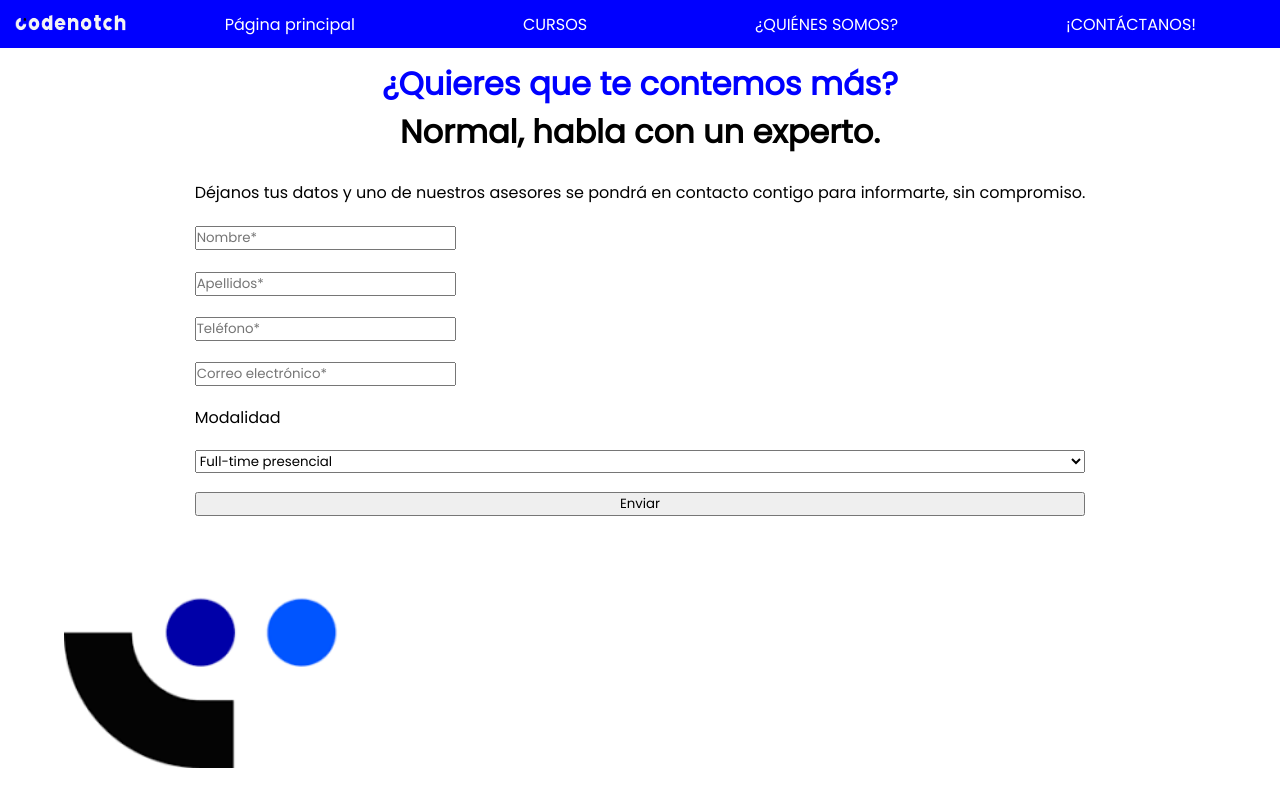
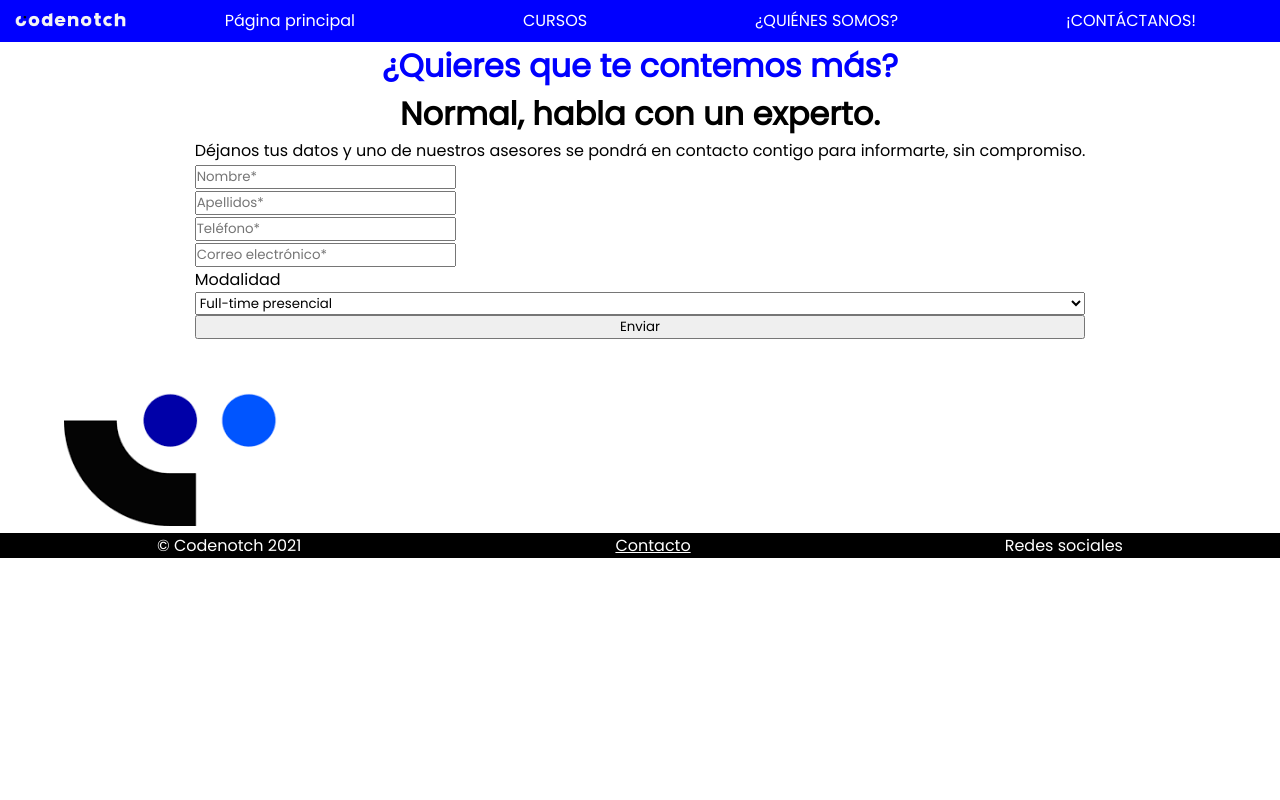
Before and after one commit to Teresadma/Maquetacion, a plain HTML site: page CODENOTCH/contacto.html in a window 1280 px wide. Drawn offline with Linux system fonts and the light colour scheme.

Commit message:
últimos cambios

```diff
--- a/CODENOTCH/contacto.css
+++ b/CODENOTCH/contacto.css
@@ -13,9 +13,9 @@
     box-sizing: border-box;
     font-family: 'Poppins', sans-serif;
 }
-main{
-    width: 100vw;
-    height: 100vh;
+.central{
+    max-width: 1280px;
+    margin:0 auto;
 }
 
     .cabecera{
@@ -44,6 +44,14 @@ main{
             color: var(--myColorVar);
             text-decoration: none;
         }
+        .nav_link:hover{
+            color:var(--myColorVar3);
+            border-bottom: var(--myColorVar3);
+        }
+        .nav_link:active{
+            color:var(--myColorVar3);
+            background-color:var(--myColorVar4);
+        }
     .caja{
         height: 60%;
         display:flex;
@@ -69,3 +77,17 @@ main{
         height: 30%;
         margin-left: 5%;
     }
+    .pie{
+        background-color: var(--myColorVar3);
+
+        display:flex;
+        flex-direction: row;
+        justify-content: space-around;
+        align-items: center;
+    }
+        .pie div{
+            color: var(--myColorVar)
+        }
+        .pie a{
+            color:var(--myColorVar);
+        }
--- a/CODENOTCH/contacto.html
+++ b/CODENOTCH/contacto.html
@@ -12,12 +12,13 @@
         <header class="cabecera">
             <img src="./fotos/logo.png">
             <div>
-                <a href="landing.html">Página principal</a>
-                <a href="cursos.html">CURSOS</a>
-                <a href="equipo.html">¿QUIÉNES SOMOS?</a>
-                <a href="contacto.html">¡CONTÁCTANOS!</a>
+                <a href="landing.html" class="nav_link">Página principal</a>
+                <a href="cursos.html" class="nav_link">CURSOS</a>
+                <a href="equipo.html" class="nav_link">¿QUIÉNES SOMOS?</a>
+                <a href="contacto.html" class="nav_link">¡CONTÁCTANOS!</a>
             </div>
         </header>
+        <div class="central">
             <div class="caja">
                 <h1 class="titulo">¿Quieres que te contemos más?
                     <p>Normal, habla con un experto.</p>
@@ -38,6 +39,14 @@
                 </div>
             </div>
             <img src="fotos/logo2.png" class="logo">
+        </div>
+        <footer class="pie">
+            <div>© Codenotch 2021</div>
+            <a  href="contacto.html">Contacto</a>
+            <a>Redes sociales</a>
+        </footer>
+
+
     </main>
 </body>
 </html>
--- a/CODENOTCH/cursos.css
+++ b/CODENOTCH/cursos.css
@@ -13,9 +13,9 @@
     box-sizing: border-box;
     font-family: 'Poppins', sans-serif;
 }
-main{
-    width: 100vw;
-    height: 100vh;
+.central{
+    max-width: 1280px;
+    margin:0 auto;
 }
 
 .cabecera{
@@ -43,6 +43,14 @@ main{
 .cabecera a{
     color: var(--myColorVar);
     text-decoration: none;
+}
+.nav_link:hover{
+    color:var(--myColorVar3);
+    border-bottom: var(--myColorVar3);
+}
+.nav_link:active{
+    color:var(--myColorVar3);
+    background-color:var(--myColorVar4);
 }
 .titulo{
     height: 30%;
@@ -72,8 +80,11 @@ main{
             font-size: 20px;
         }
         button{
-            width: 20%;
-            height: 25%;
+            width: 300px;
+            height: 50px;
+            background-color:var(--myColorVar2);
+            font-size: 20px;
+            font-weight: bold;
 
         }
 .cursos{
```
Also changed, not shown: CODENOTCH/cursos.html (+7 -4 lines), CODENOTCH/contacto.js (deleted), CODENOTCH/cursos.js (deleted), CODENOTCH/equipo.js (deleted), CODENOTCH/landing.js (deleted). Lines whose indentation alone changed are shown as unchanged.
